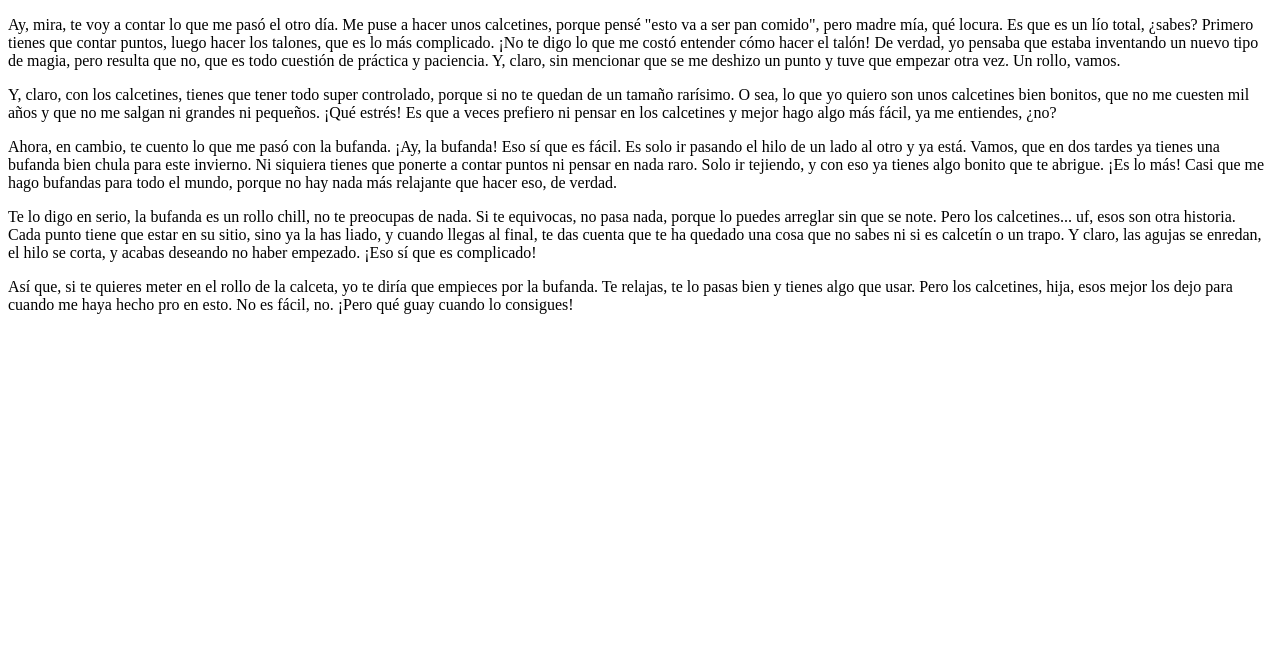
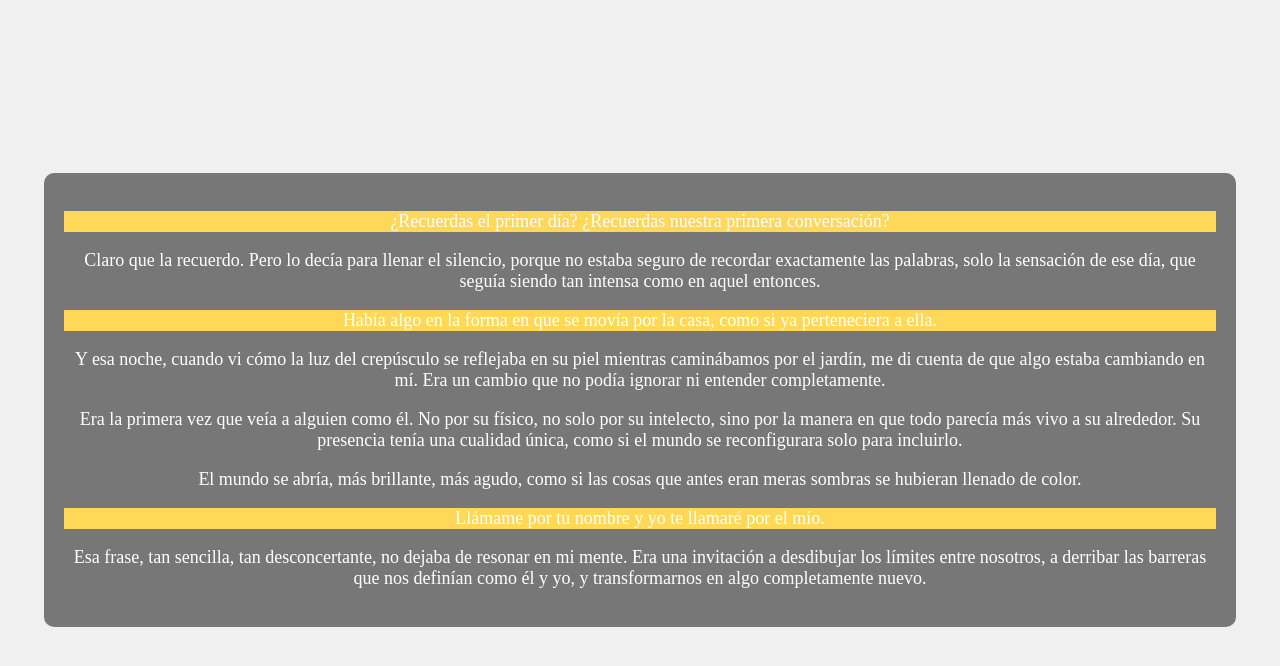
Before and after one commit to rexwithluv/js-2daw, a plain HTML site: page Tema9/0-InvestigaExplica/5-Iteracion/index.html in a window 1280 px wide. Drawn offline with nearby package versions, Linux system fonts and the light colour scheme.

Commit message:
Commit automático. Últimos cambios: 13/12/2024

```diff
--- a/Tema9/0-InvestigaExplica/5-Iteracion/index.html
+++ b/Tema9/0-InvestigaExplica/5-Iteracion/index.html
@@ -9,37 +9,62 @@
     <script src="script.js" defer></script>
     <script src="https://code.jquery.com/jquery-3.7.1.min.js"></script>
 
+    <style>
+        body {
+            /* Centrar el contenido y darle un fondo translúcido */
+            display: flex;
+            justify-content: center;
+            align-items: center;
+            height: 100vh;
+            /* Asegura que la altura de la ventana sea 100% */
+            margin: 0;
+            /* Elimina los márgenes predeterminados del body */
+            background-color: #f0f0f0;
+            /* Fondo de la página */
+        }
+
+        /* Caja con fondo translúcido */
+        .caja {
+            background-color: rgba(0, 0, 0, 0.5);
+            /* Fondo negro con opacidad (translúcido) */
+            padding: 20px;
+            border-radius: 10px;
+            /* Bordes redondeados */
+            text-align: center;
+            /* Centra el texto dentro de la caja */
+            color: white;
+            /* Color del texto */
+            max-width: 90%;
+        }
+
+        p {
+            font-size: 18px;
+        }
+
+        .highlight {
+            background-color: rgb(255, 216, 88);
+        }
+    </style>
 </head>
 
 <body>
-    <div>
-        <p>Ay, mira, te voy a contar lo que me pasó el otro día. Me puse a hacer unos calcetines, porque pensé "esto va
-            a ser pan comido", pero madre mía, qué locura. Es que es un lío total, ¿sabes? Primero tienes que contar
-            puntos, luego hacer los talones, que es lo más complicado. ¡No te digo lo que me costó entender cómo hacer
-            el talón! De verdad, yo pensaba que estaba inventando un nuevo tipo de magia, pero resulta que no, que es
-            todo cuestión de práctica y paciencia. Y, claro, sin mencionar que se me deshizo un punto y tuve que empezar
-            otra vez. Un rollo, vamos.</p>
-
-        <p>Y, claro, con los calcetines, tienes que tener todo super controlado, porque si no te quedan de un tamaño
-            rarísimo. O sea, lo que yo quiero son unos calcetines bien bonitos, que no me cuesten mil años y que no me
-            salgan ni grandes ni pequeños. ¡Qué estrés! Es que a veces prefiero ni pensar en los calcetines y mejor hago
-            algo más fácil, ya me entiendes, ¿no?</p>
-
-        <p>Ahora, en cambio, te cuento lo que me pasó con la bufanda. ¡Ay, la bufanda! Eso sí que es fácil. Es solo ir
-            pasando el hilo de un lado al otro y ya está. Vamos, que en dos tardes ya tienes una bufanda bien chula para
-            este invierno. Ni siquiera tienes que ponerte a contar puntos ni pensar en nada raro. Solo ir tejiendo, y
-            con eso ya tienes algo bonito que te abrigue. ¡Es lo más! Casi que me hago bufandas para todo el mundo,
-            porque no hay nada más relajante que hacer eso, de verdad.</p>
-
-        <p>Te lo digo en serio, la bufanda es un rollo chill, no te preocupas de nada. Si te equivocas, no pasa nada,
-            porque lo puedes arreglar sin que se note. Pero los calcetines... uf, esos son otra historia. Cada punto
-            tiene que estar en su sitio, sino ya la has liado, y cuando llegas al final, te das cuenta que te ha quedado
-            una cosa que no sabes ni si es calcetín o un trapo. Y claro, las agujas se enredan, el hilo se corta, y
-            acabas deseando no haber empezado. ¡Eso sí que es complicado!</p>
-
-        <p>Así que, si te quieres meter en el rollo de la calceta, yo te diría que empieces por la bufanda. Te relajas,
-            te lo pasas bien y tienes algo que usar. Pero los calcetines, hija, esos mejor los dejo para cuando me haya
-            hecho pro en esto. No es fácil, no. ¡Pero qué guay cuando lo consigues!</p>
+    <div class="caja">
+        <p>¿Recuerdas el primer día? ¿Recuerdas nuestra primera conversación?</p>
+        <p>Claro que la recuerdo. Pero lo decía para llenar el silencio, porque no estaba seguro de recordar exactamente
+            las palabras, solo la sensación de ese día, que seguía siendo tan intensa como en aquel entonces.</p>
+        <p>Había algo en la forma en que se movía por la casa, como si ya perteneciera a ella.</p>
+        <p>Y esa noche, cuando vi cómo la luz del crepúsculo se reflejaba en su piel mientras caminábamos por el jardín,
+            me di cuenta de que algo estaba cambiando en mí. Era un cambio que no podía ignorar ni entender
+            completamente.</p>
+        <p>Era la primera vez que veía a alguien como él. No por su físico, no solo por su intelecto, sino por la manera
+            en que todo parecía más vivo a su alrededor. Su presencia tenía una cualidad única, como si el mundo se
+            reconfigurara solo para incluirlo.</p>
+        <p>El mundo se abría, más brillante, más agudo, como si las cosas que antes eran meras sombras se hubieran
+            llenado de color.</p>
+        <p>Llámame por tu nombre y yo te llamaré por el mío.</p>
+        <p>Esa frase, tan sencilla, tan desconcertante, no dejaba de resonar en mi mente. Era una invitación a
+            desdibujar los límites entre nosotros, a derribar las barreras que nos definían como él y yo, y
+            transformarnos en algo completamente nuevo.</p>
     </div>
 </body>
 
--- a/Tema9/0-InvestigaExplica/5-Iteracion/script.js
+++ b/Tema9/0-InvestigaExplica/5-Iteracion/script.js
@@ -0,0 +1,9 @@
+const parrafos = $("p");
+
+// Parece ser que si lo hacemos con una función flecha el this vale distinto
+// y por lo tanto no funciona
+parrafos.each(function () {
+    if (this.textContent.length < 100) {
+        $(this).addClass("highlight");
+    }
+});
```
